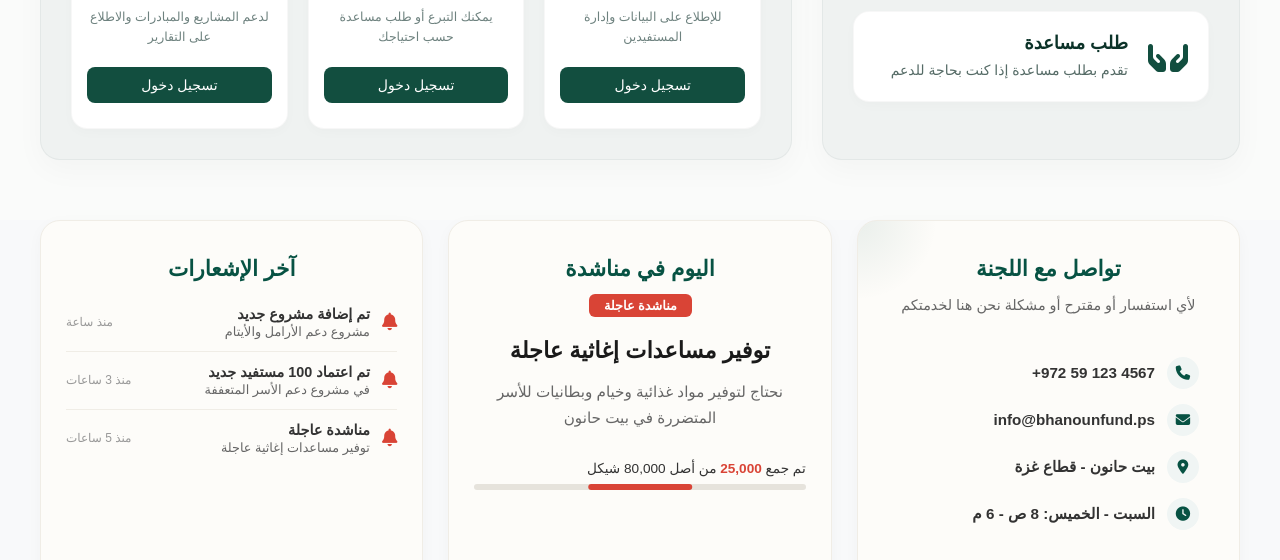
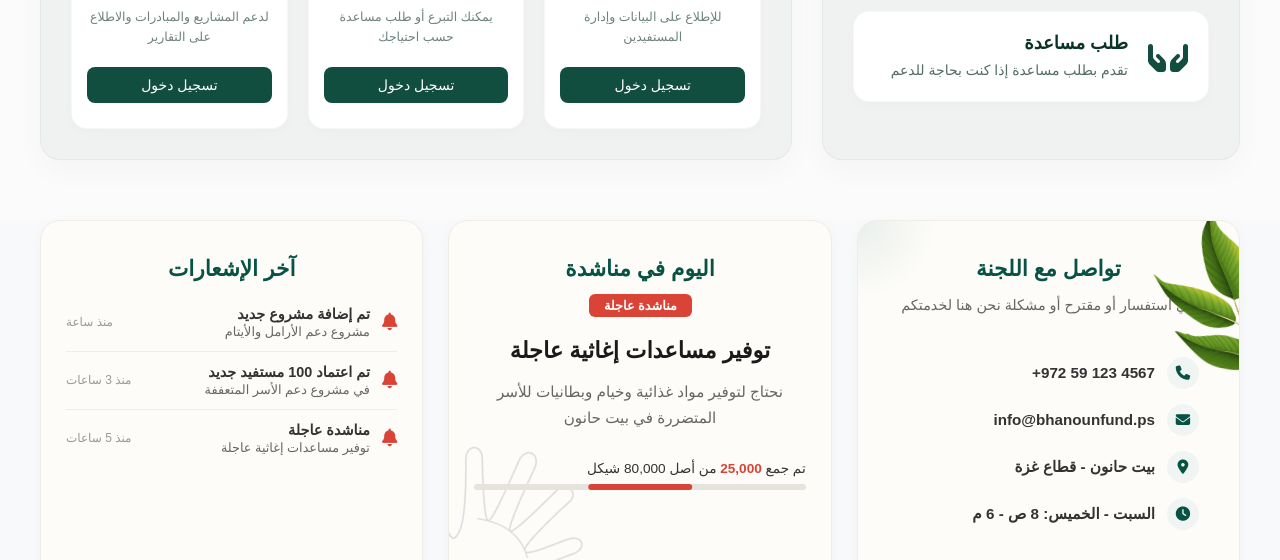
Before and after one commit to mahaabusyam/Beit-Hanoun, a plain HTML site: page index (1).html in a window 1280 px wide. Shown: the part 1770-2330 px from the top of the page. Drawn offline with Linux system fonts and the light colour scheme.

Commit message:
Update style.css

```diff
--- a/css/style.css
+++ b/css/style.css
@@ -938,7 +938,7 @@
   right: -100px;
   width: 180px;
   height: 180px;
-  background-image: url('/Beit Hanoun/images/tree.png');
+  background-image: url('../images/tree.png');
   background-repeat: no-repeat;
   background-position: center;
   background-size: contain;
@@ -959,7 +959,7 @@
   left: 15px;
   width: 60px;
   height: 60px;
-  background-image: url('/Beit Hanoun/images/tree.png');
+  background-image: url('../images/tree.png');
   background-repeat: no-repeat;
   background-position: center;
   background-size: contain;
@@ -980,7 +980,7 @@
   left: -30px;
   width: 150px;
   height: 150px;
-  background-image: url('/Beit Hanoun/images/hand.png');
+  background-image: url('../images/hand.png');
   background-repeat: no-repeat;
   background-position: center;
   background-size: contain;
```
